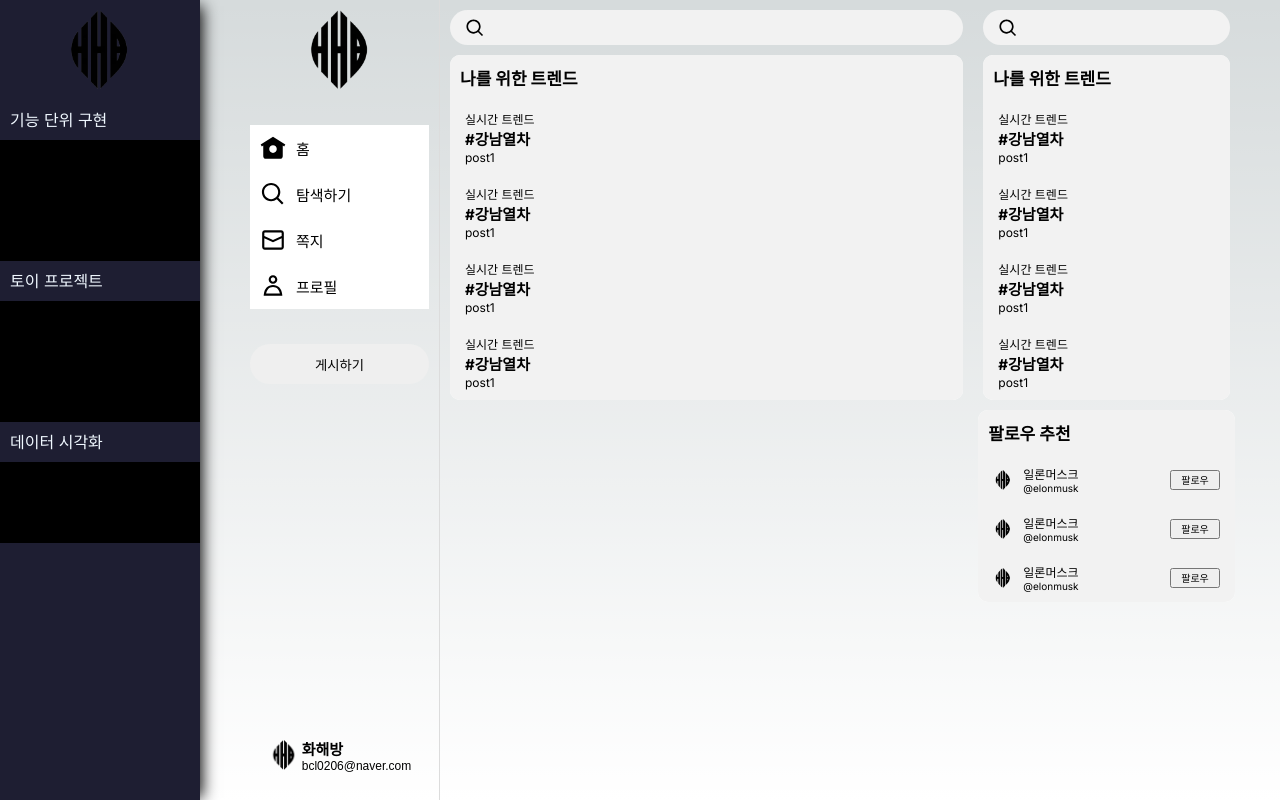
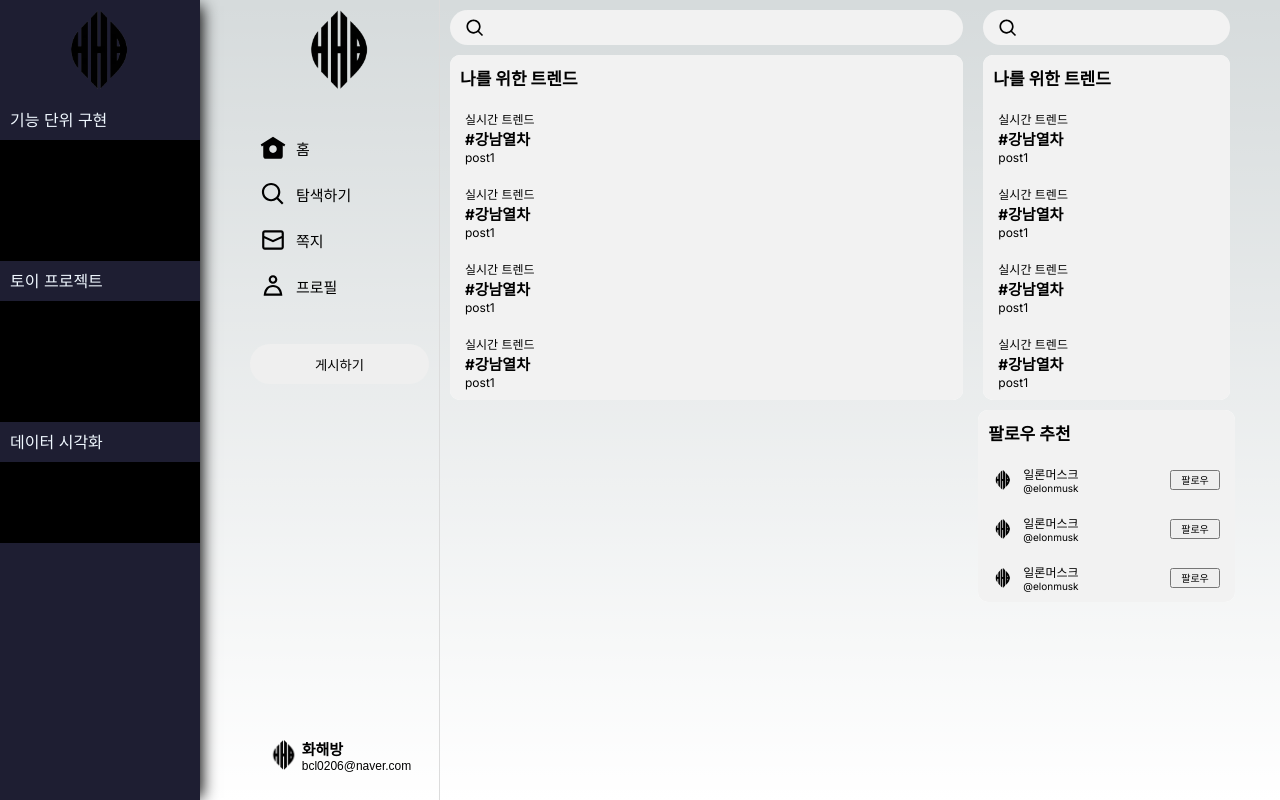
Before and after one commit to HWAHAEBANG/new-technology-lab, a Next.js app: page /toy-project/sns/explore in a window 1280 px wide. Built offline with nearby package versions, Linux system fonts and the light colour scheme.

Commit message:
design: hover 배경 변경

```diff
--- a/src/app/toy-project/sns/_component/Nav.module.scss
+++ b/src/app/toy-project/sns/_component/Nav.module.scss
@@ -32,12 +32,12 @@ cursor: pointer;
     display: flex;
     align-items: center;
     gap: 10px;
-    background-color: white;
     padding: 10px;
+    border-radius: 5px;
 
 
     &:hover{
-        filter: brightness(0.97);
+        background-color: #F2F2F2;
     }
 }
 
```
